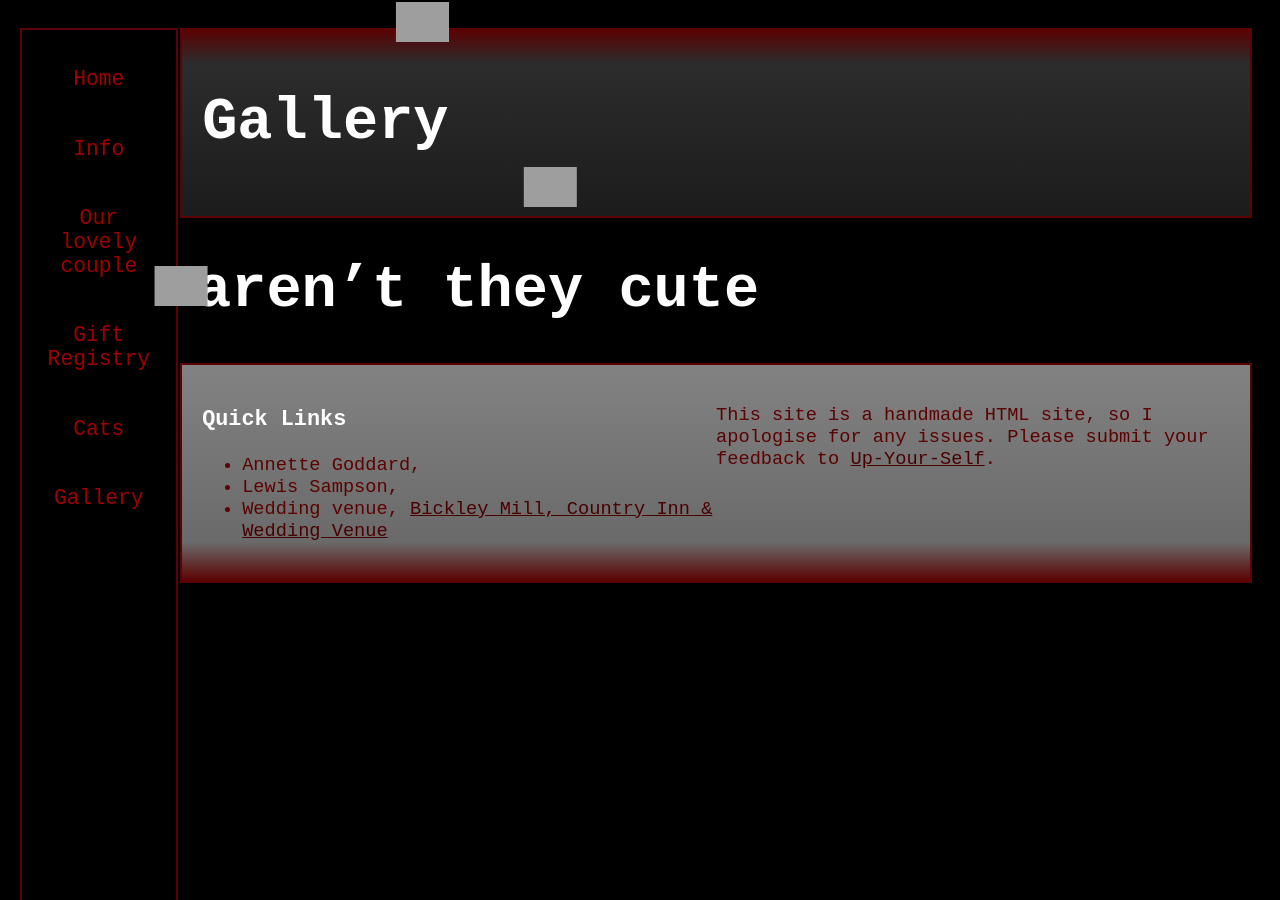
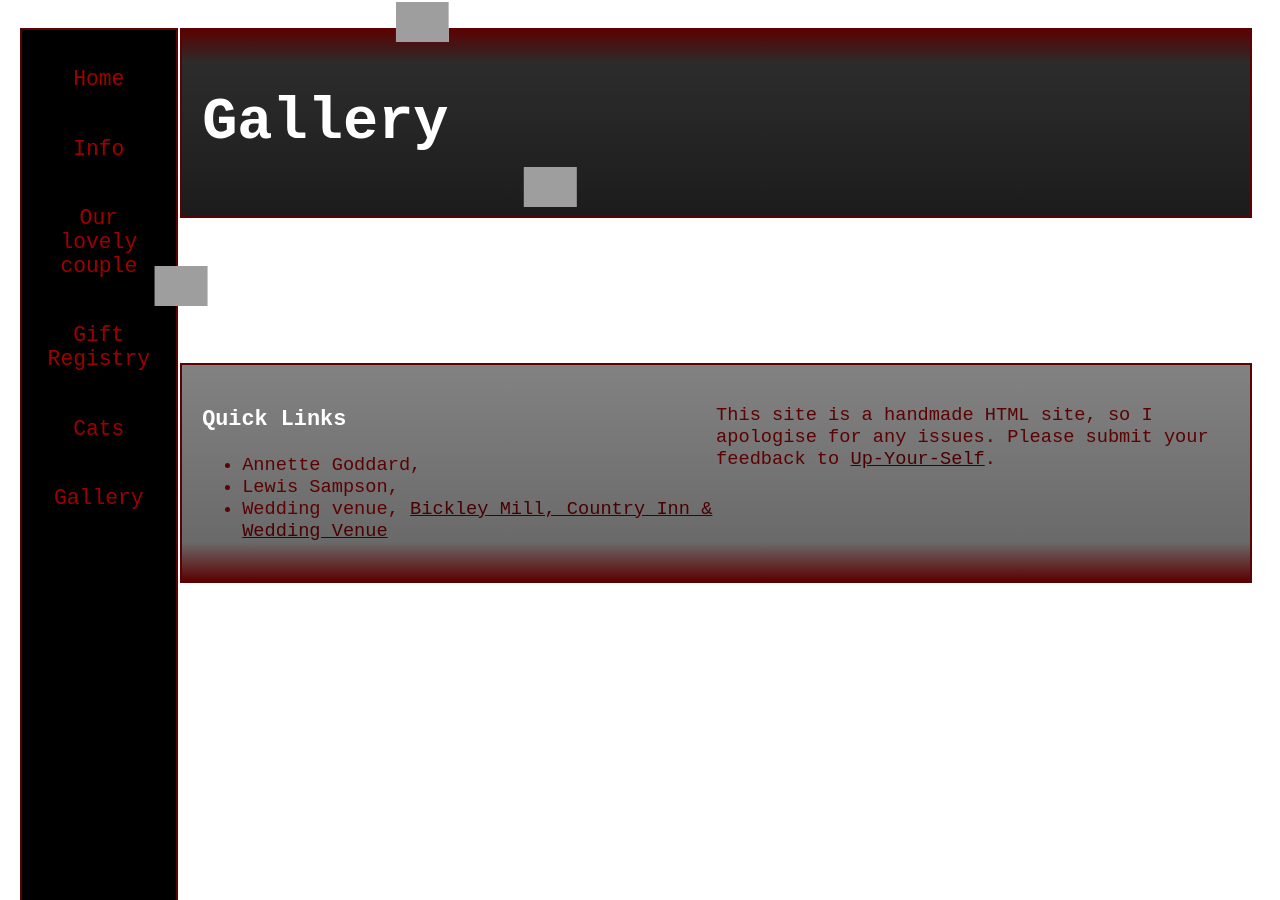
Before and after one commit to LewisSDAFNI/ALWedding2026, a Jekyll site: the page built from docs/pages/gallery.md, in a window 1280 px wide. Built offline with Jekyll 4.4.1, drawn with Linux system fonts in a browser that asks for light colours; grey boxes are pictures that could not be loaded.

Commit message:
New body css

```diff
--- a/docs/assets/css/bats.css
+++ b/docs/assets/css/bats.css
@@ -1,7 +1,3 @@
-body {
-    background: rgba(255, 255, 255, 0);
-}
-
 /* customizable snowflake styling */
 .snowflake {
     color: #6e6e6e;
--- a/docs/assets/css/gothic.css
+++ b/docs/assets/css/gothic.css
@@ -17,163 +17,9 @@ footer {
     padding: 20px 20px;
 }
 
-.bat-container {
-    /* Add this animation */
-    animation: fly 10s infinite linear;
-    /* This container can position the bat anywhere on the page */
-    position: absolute;
-    top: 50%;
-    left: 50%;
-    transform: translate(-50%, -50%);
-    /* Centers the bat */
-}
-
-.bat {
-    position: relative;
-    width: 50px;
-    height: 25px;
-    background-color: #ffffff;
-    border-radius: 50% 50% 0 0;
-    z-index: 1;
-}
-
-.wing {
-    position: absolute;
-    top: 50%;
-    width: 70px;
-    height: 50px;
-    background-color: #333;
-    border-radius: 60% 0;
-    transform-origin: 100% 100%;
-    /* Pivot point for the flapping motion */
-    z-index: 0;
-    animation: flap 0.5s infinite alternate ease-in-out;
-}
-
-.wing.left {
-    left: -50px;
-    transform: rotate(20deg);
-    /* Initial position */
-}
-
-.wing.right {
-    right: -50px;
-    transform: rotate(-20deg) scaleX(-1);
-    /* Initial position, flipped horizontally */
-}
-
-/* Keyframe animation for the flapping motion */
-@keyframes flap {
-    0% {
-        transform: rotate(20deg) scaleX(1);
-    }
-
-    100% {
-        transform: rotate(-20deg) scaleX(1);
-    }
-}
-
-.wing.right {
-    animation: flap-right 0.5s infinite alternate ease-in-out;
-}
-
-@keyframes flap-right {
-    0% {
-        transform: rotate(-20deg) scaleX(-1);
-    }
-
-    100% {
-        transform: rotate(20deg) scaleX(-1);
-    }
-}
-
-@keyframes fly {
-    0% {
-        transform: translate(-50%, -50%) translateX(-100vw);
-    }
-
-    100% {
-        transform: translate(-50%, -50%) translateX(100vw);
-    }
-}
-
-
-/* bat */
-/* .bat {
-    position: absolute;
-    width: 100px;
-    height: 50px;
-    opacity: 0;
-    transition: opacity 1s ease-in-out;
-}
-
-svg {
-    width: 100px;
-    height: 50px;
-}
-
-#left-wing,
-#right-wing {
-    transform-origin: center;
-    animation: flap 0.5s infinite ease-in-out;
-}
-
-@keyframes flap {
-
-    0%,
-    100% {
-        transform: rotate(0deg);
-    }
-
-    50% {
-        transform: rotate(10deg);
-    }
-}
-
-@keyframes fly1 {
-    0% {
-        transform: translate(-150px, 20px) scale(0.6);
-    }
-
-    50% {
-        transform: translate(50vw, 100px) scale(0.8);
-    }
-
-    100% {
-        transform: translate(100vw, 40px) scale(0.6);
-    }
-}
-
-@keyframes fly2 {
-    0% {
-        transform: translate(-150px, 60px) scale(0.4);
-    }
-
-    50% {
-        transform: translate(60vw, 200px) scale(0.6);
-    }
-
-    100% {
-        transform: translate(100vw, 80px) scale(0.4);
-    }
-}
-
-@keyframes fly3 {
-    0% {
-        transform: translate(-150px, 100px) scale(1);
-    }
-
-    50% {
-        transform: translate(40vw, 150px) scale(1.2);
-    }
-
-    100% {
-        transform: translate(100vw, 120px) scale(1);
-    }
-} */
 
 body {
-    background-color: #000000;
+    background-color: #00000000;
     text-align: left;
     font-family: "Courier New";
     font-size: 22pt;
```
